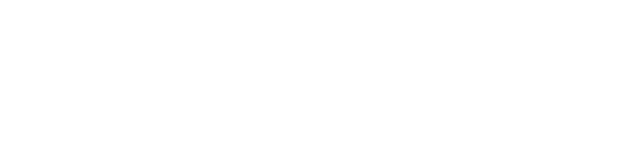
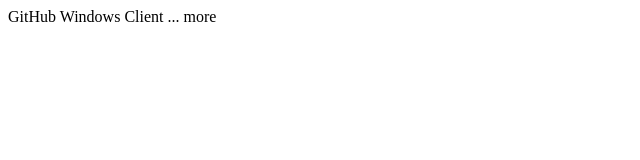
Before and after one commit to stognij-igor/test308tube2, a plain HTML site: page WebContent/index.html in a window 1280 px wide. Shown: the whole page, without its empty margins (0-640 px from the left). Drawn offline with Linux system fonts and the light colour scheme.

Commit message:
add more code
index.html file

```diff
--- a/WebContent/index.html
+++ b/WebContent/index.html
@@ -5,6 +5,8 @@
 <title>Insert title here</title>
 </head>
 <body>
+	GitHub Windows Client
 
+	... more
 </body>
 </html>
```
